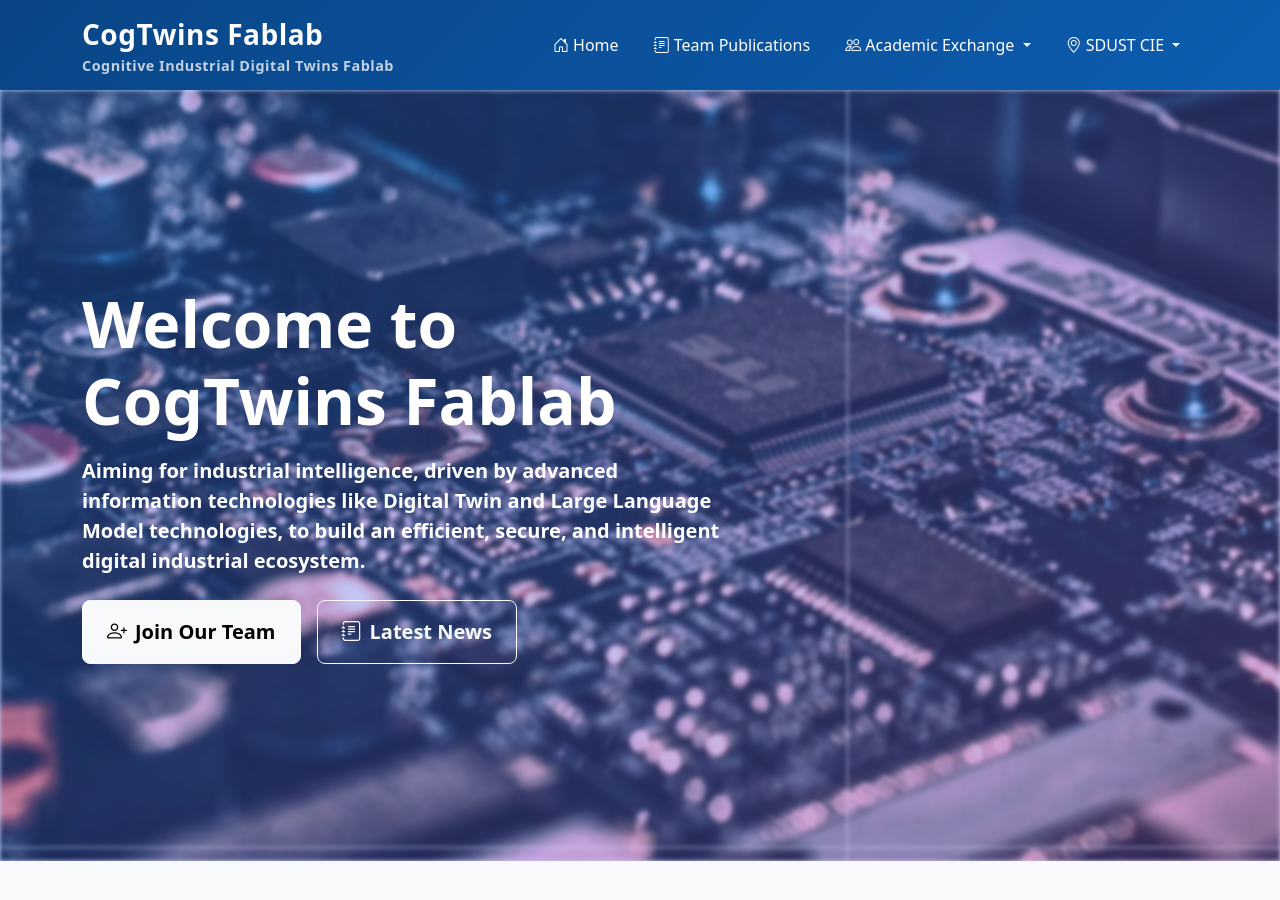
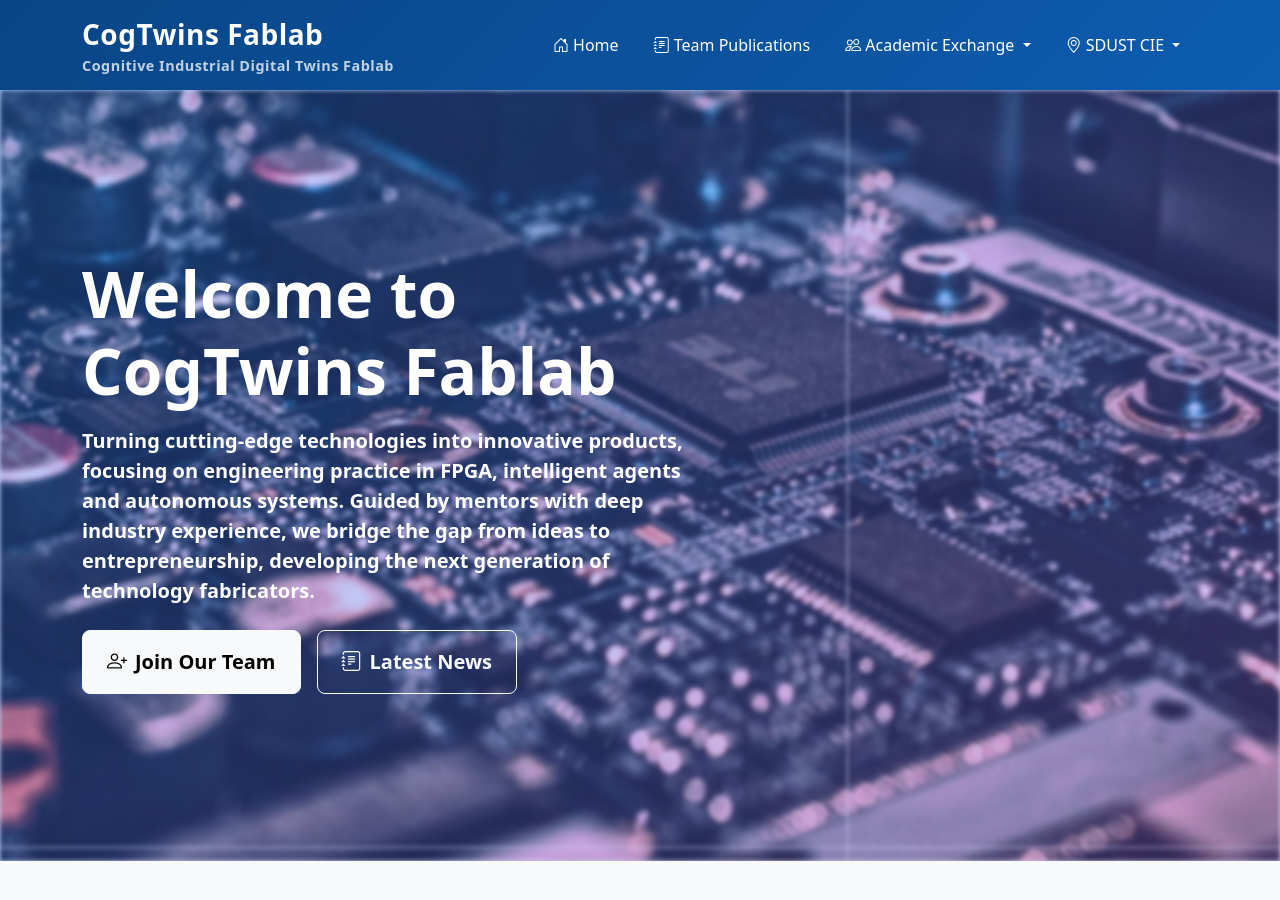
Before and after one commit to fablab4cogtwins/fablab4cogtwins.github.io, a Jekyll site: the page built from index.html, in a window 1280 px wide and 900 px high. Built offline with Jekyll 4.4.1, drawn with Linux system fonts in a browser that asks for light colours; the list of posts is cut into pages by our own code.

Commit message:
Update index.html

```diff
--- a/index.html
+++ b/index.html
@@ -11,10 +11,10 @@ layout: default
 						Welcome to CogTwins Fablab
 					</h1>
 					<p class="lead fw-semibold fs-5 mb-4 opacity-90 animate-fade-in delay-1">
-						Aiming for industrial intelligence, driven by advanced information
-						technologies like Digital Twin and Large Language Model
-						technologies, to build an efficient, secure, and intelligent digital
-						industrial ecosystem.
+						Turning cutting-edge technologies into innovative products, focusing on
+						engineering practice in FPGA, intelligent agents and autonomous systems.
+						Guided by mentors with deep industry experience, we bridge the gap from ideas to entrepreneurship,
+						developing the next generation of technology fabricators.
 					</p>
 					<div
 						class="d-flex flex-wrap gap-3 justify-content-center justify-content-lg-start animate-fade-in delay-3"
```
